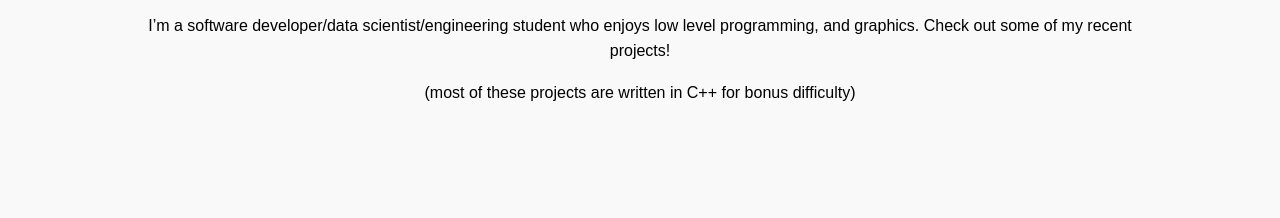
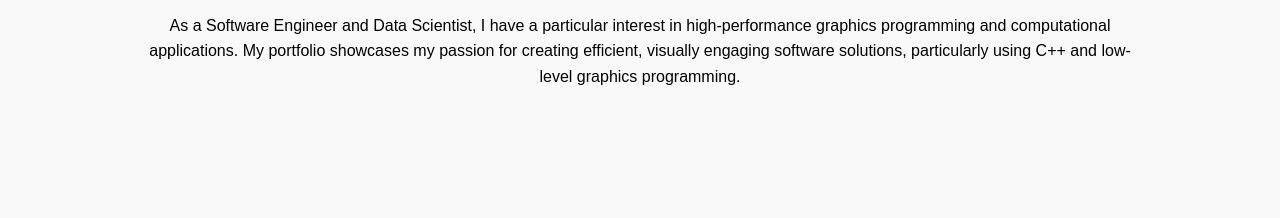
Before and after one commit to SleuthBear/Portfolio, a plain HTML site: page index.html in a window 1280 px wide. Shown: the part 299-517 px from the top of the page. Drawn offline with Linux system fonts and the light colour scheme.

Commit message:
Modified intro

```diff
--- a/index.html
+++ b/index.html
@@ -24,9 +24,7 @@
   <section class="intro">
     <div class="intro-text">
       <h2>Dylan Beaumont's Projects</h2>
-      <p>I’m a software developer/data scientist/engineering student who enjoys low level programming, and graphics. Check out some of my recent projects!
-      </p>
-      <p>(most of these projects are written in C++ for bonus difficulty)</p>
+      <p>As a Software Engineer and Data Scientist, I have a particular interest in high-performance graphics programming and computational applications. My portfolio showcases my passion for creating efficient, visually engaging software solutions, particularly using C++ and low-level graphics programming.</p>
     </div>
   </section>
 
```
